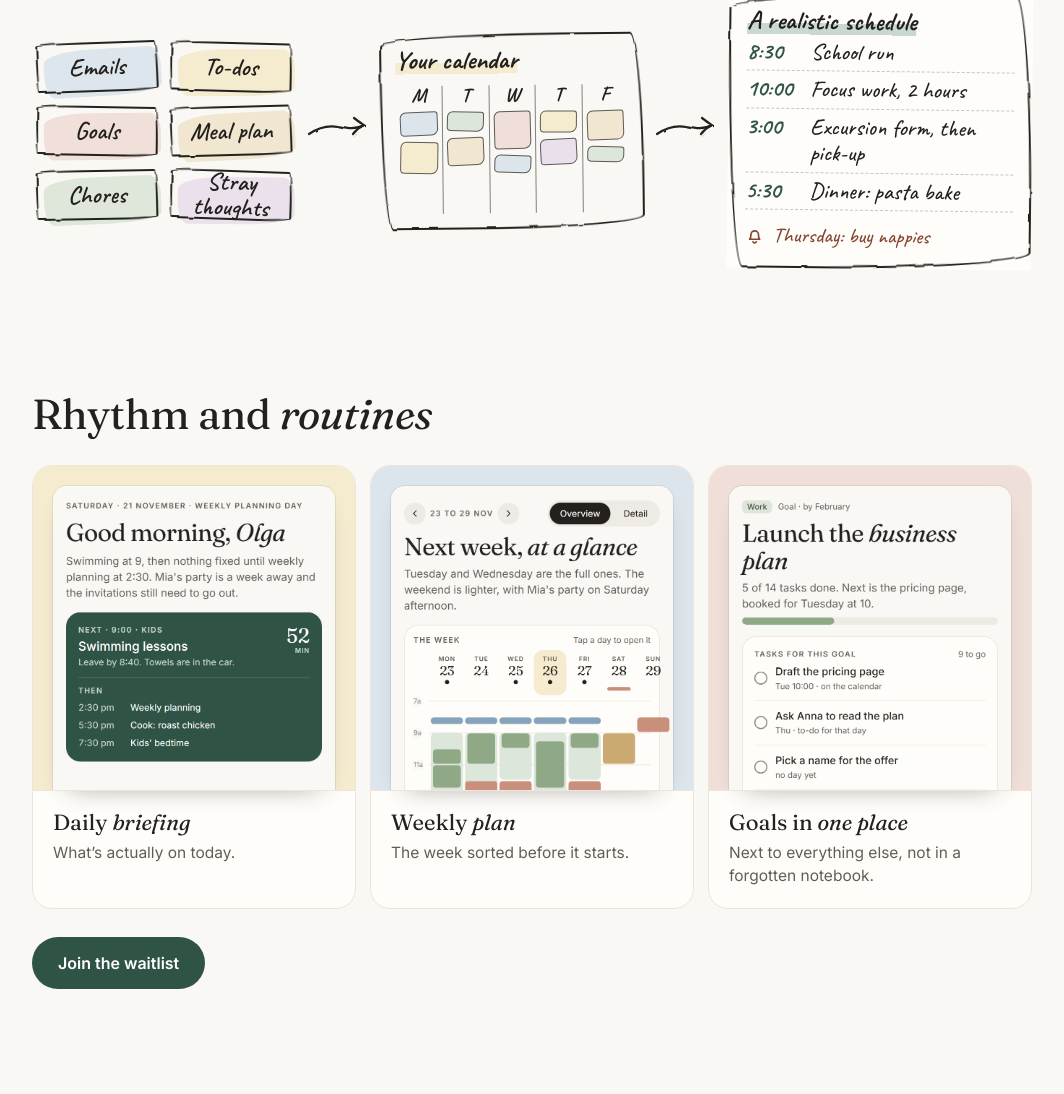
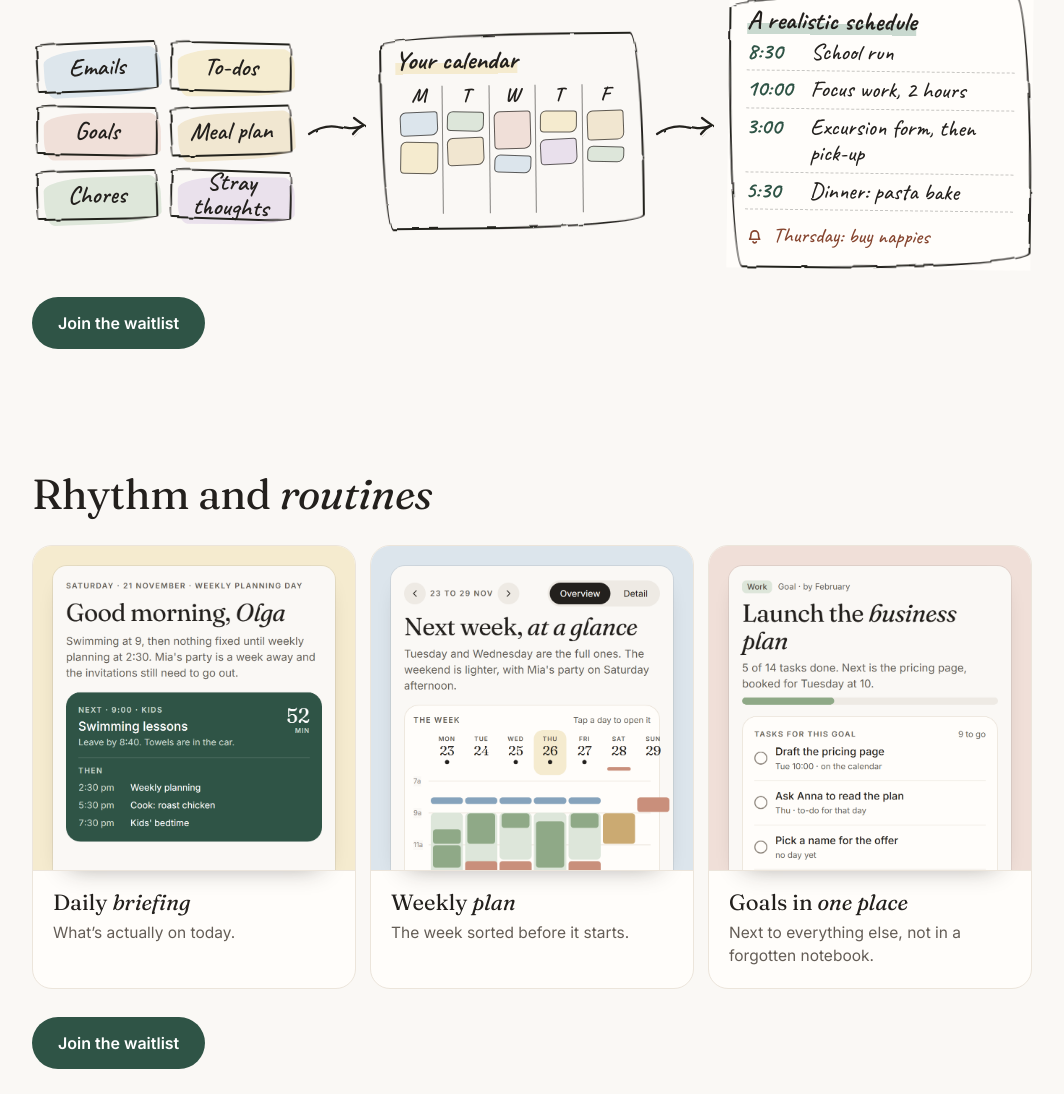
Before and after one commit to OlyenaID/mental-offload, a plain HTML site: page waitlist/index.html in a window 1280 px wide. Shown: the part 2101-3195 px from the top of the page, without its empty margins (108-1172 px from the left). Drawn offline with Linux system fonts and the light colour scheme.

Commit message:
Join button before Rhythm and routines
Co-Authored-By: Claude Opus 5.5 <noreply@anthropic.com>

```diff
--- a/waitlist/index.html
+++ b/waitlist/index.html
@@ -395,6 +395,7 @@ footer .mark{font-size:18px;color:var(--ink);display:block;margin-bottom:6px}
         <div class="rem"><svg width="20" height="20" viewBox="0 0 24 24" fill="none" stroke="#86452F" stroke-width="2" stroke-linecap="round" stroke-linejoin="round" aria-hidden="true"><path d="M6 16.5c1-1 1.5-2.6 1.5-5.5a4.5 4.5 0 0 1 9 0c0 2.9.5 4.5 1.5 5.5z"/><path d="M10 19.5a2.1 2.1 0 0 0 4 0"/></svg>Thursday: buy nappies</div>
       </div>
     </div>
+    <div class="cta-row"><a class="btn" href="#join">Join the waitlist</a></div>
   </div>
 </section>
 
```
